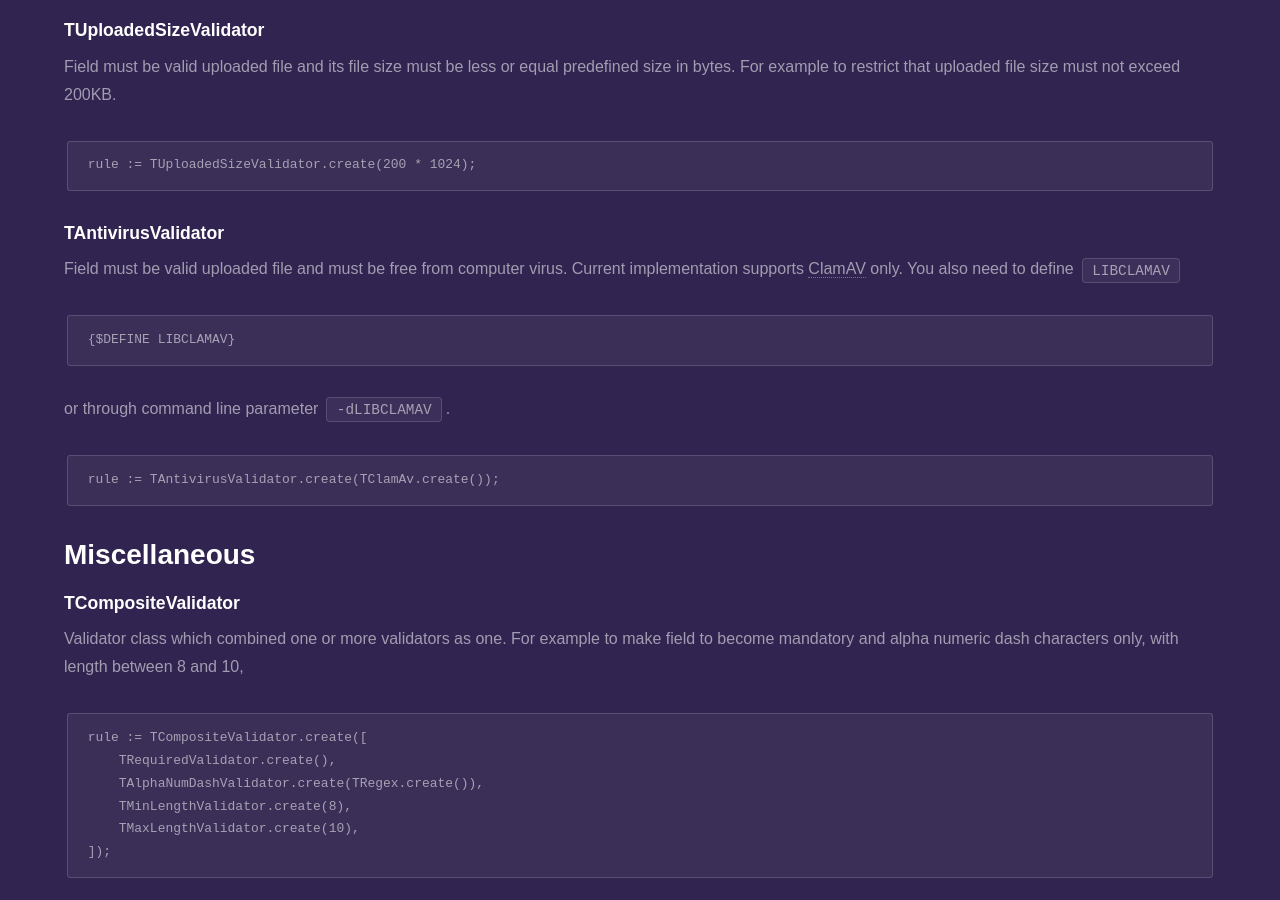
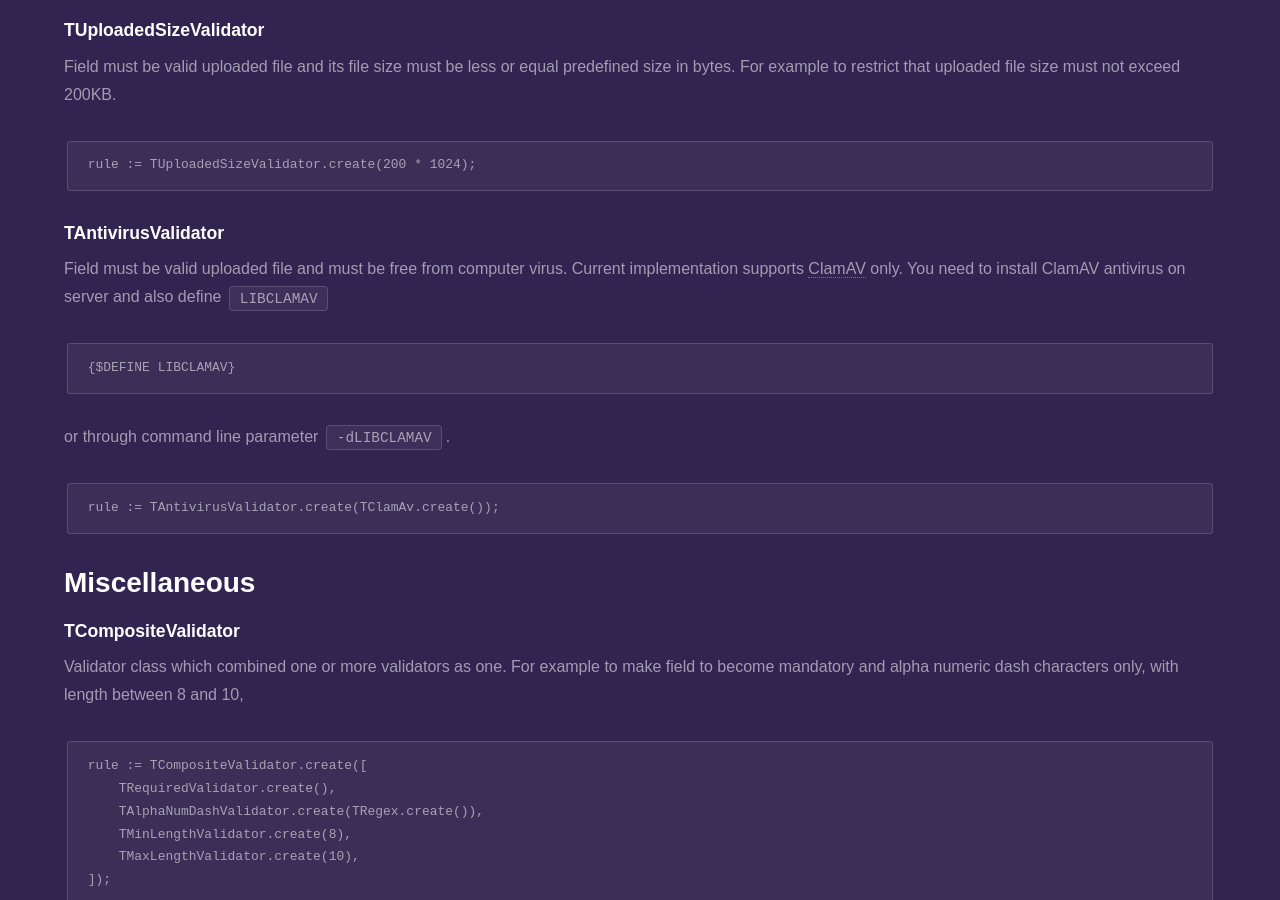
Before and after one commit to fanoframework/fanoframework.github.io, a Jekyll site: the page built from security/form-validation/built-in-validation-rules/index.md, in a window 1280 px wide and 900 px high, scrolled down 7658 px. Built offline with Jekyll 4.4.1, drawn with Linux system fonts in a browser that asks for light colours; our own code applies the rules of GitHub Pages for plain Markdown files.

Commit message:
add content on antivirus validator

````diff
--- a/security/form-validation/built-in-validation-rules/index.md
+++ b/security/form-validation/built-in-validation-rules/index.md
@@ -335,7 +335,7 @@ rule := TUploadedSizeValidator.create(200 * 1024);
 
 ### TAntivirusValidator
 
-Field must be valid uploaded file and must be free from computer virus. Current implementation supports [ClamAV](https://www.clamav.net/documents/libclamav) only. You also need to define `LIBCLAMAV`
+Field must be valid uploaded file and must be free from computer virus. Current implementation supports [ClamAV](https://www.clamav.net/documents/libclamav) only. You need to install ClamAV antivirus on server and also define `LIBCLAMAV`
 
 ```
 {$DEFINE LIBCLAMAV}
````
